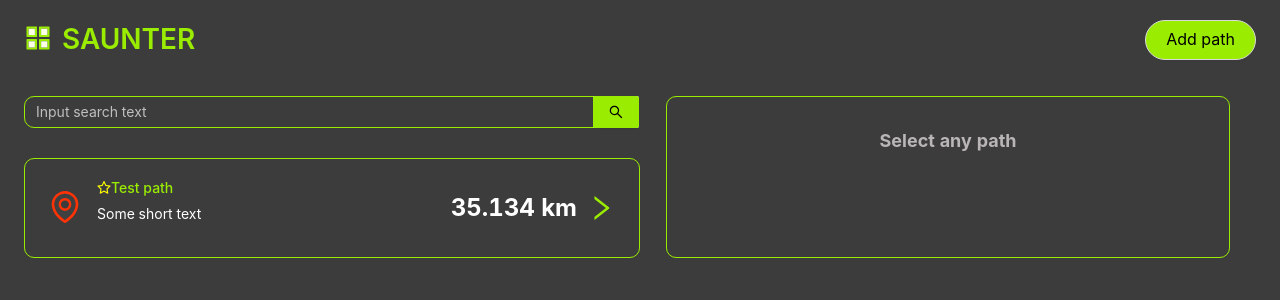
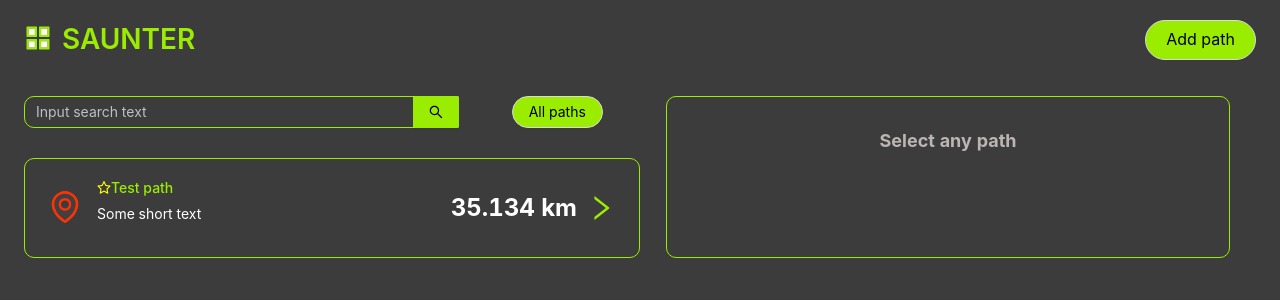
Before and after one commit to AndreyBaglai/Saunter, a React (Create React App) app: page / in a window 1280 px wide. Shown: the top 300 px of the page. Built offline with nearby package versions, Linux system fonts and the light colour scheme.

Commit message:
feat: add search paths by title

```diff
--- a/src/components/Form/FormModal.tsx
+++ b/src/components/Form/FormModal.tsx
@@ -62,6 +62,8 @@ export default function FormModal() {
   };
 
   const onCreatePath = (formData: any) => {
+    if (totalDistance === 0) return;
+
     const newPath: PathModel = {
       id: nanoid(),
       title: formData.title,
--- a/src/components/ListPaths/ListPaths.tsx
+++ b/src/components/ListPaths/ListPaths.tsx
@@ -10,9 +10,10 @@ import { PathModel } from '../../model/path-model';
 
 type ListPathPropsType = {
   paths: PathModel[];
+  isFiltered: boolean;
 };
 
-export default function ListPaths({ paths }: ListPathPropsType) {
+export default function ListPaths({ paths, isFiltered }: ListPathPropsType) {
   const pathsState = useSelector((state: StoreModel) => state.paths);
   const dispatch = useDispatch();
 
@@ -30,7 +31,7 @@ export default function ListPaths({ paths }: ListPathPropsType) {
   return (
     <List
       className={styles.list}
-      dataSource={pathsState}
+      dataSource={isFiltered ? paths : pathsState}
       bordered={true}
       locale={{
         emptyText: <Typography.Text className={styles.emptyText}>No more paths</Typography.Text>,
--- a/src/components/PathView/PathView.module.css
+++ b/src/components/PathView/PathView.module.css
@@ -30,3 +30,7 @@
   margin: 30px auto 0;
   text-align: center;
 }
+
+.fullDescription {
+  word-wrap: break-word;
+}
--- a/src/components/PathView/PathView.tsx
+++ b/src/components/PathView/PathView.tsx
@@ -38,7 +38,7 @@ export default function PathView() {
           title={pathInfo.title}
           extra={<h5 className={styles.distance}>{pathInfo.distance} km</h5>}
           style={{ width: '100%' }}>
-          <p>{pathInfo.description?.full}</p>
+          <p className={styles.fullDescription}>{pathInfo.description?.full}</p>
           <Map id="pathMap" isEdit={false} isSetMarkers={true} />
           <div className={styles.wrapperBtn}>
             <Button data-id={pathInfo.id} block type="link" onClick={onSetFavorite}>
--- a/src/components/PathsListWrapper/PathsListWrapper.tsx
+++ b/src/components/PathsListWrapper/PathsListWrapper.tsx
@@ -1,5 +1,5 @@
 import React, { useEffect, useState } from 'react';
-import { Col, Input } from 'antd';
+import { Col, Input, Row } from 'antd';
 
 import ListPaths from '../ListPaths/ListPaths';
 
@@ -7,33 +7,44 @@ import styles from './PathsListWrapper.module.css';
 import { StoreModel } from 'model/store-model';
 import { useSelector } from 'react-redux';
 import { PathModel } from 'model/path-model';
+import CustomButton from 'components/Button/CustomButton';
 
 export default function PathsListWrapper() {
   const pathsState = useSelector((state: StoreModel) => state.paths);
-  const [paths, setPaths] = useState(pathsState);
+  const [paths, setPaths] = useState<PathModel[]>(pathsState);
+  const [isFilter, setIsFilter] = useState(false);
 
+  const onFilterPaths = (value: string) => {
+    const filterPaths = pathsState.filter((path: PathModel) =>
+      path.title.toLowerCase().includes(value.toLowerCase()),
+    );
 
-  const onFilterPaths = (e: React.FormEvent<HTMLInputElement>) => {
-    const value = e.currentTarget.value;
-    const filterPaths = pathsState.filter((path: PathModel) => {
-      return (
-        path.title.toLowerCase().includes(value.toLowerCase()) ||
-        path.description.full.toLowerCase().includes(value.toLowerCase())
-      );
-    });
     setPaths(filterPaths);
+    setIsFilter(true);
   };
+
+  const onSetAllPathsToList = () => {
+    setPaths(pathsState);
+    setIsFilter(false);
+  }
 
   return (
     <Col span={12}>
-      <Input.Search
-        className={styles.inputSearch}
-        placeholder="Input search text"
-        onSearch={() => {}}
-        onInput={onFilterPaths}
-        enterButton
-      />
-      <ListPaths paths={paths} />
+      <Row>
+        <Col span={17}>
+          <Input.Search
+            className={styles.inputSearch}
+            placeholder="Input search text"
+            onSearch={onFilterPaths}
+            enterButton
+          />
+        </Col>
+        <Col span={5} offset={2}>
+          <CustomButton text="All paths" size="middle" shape="round" handleFunc={onSetAllPathsToList} />
+        </Col>
+      </Row>
+
+      <ListPaths paths={paths} isFiltered={isFilter}/>
     </Col>
   );
 }
--- a/src/store/pathsSlice.ts
+++ b/src/store/pathsSlice.ts
@@ -13,8 +13,8 @@ const initialState = [
     selected: false,
     distance: 35.134,
     directions: [
-      { lat: () => 48.453, lng: () => 35.9845 },
-      { lat: () => 48.443, lng: () => 34.9845 },
+      { lat: () => 48.4499013737848, lng: () => 34.98049320537708 },
+      { lat: () => 48.448591982505036, lng: () => 34.98019279796741 },
     ],
   },
 ];
--- a/src/store/store.ts
+++ b/src/store/store.ts
@@ -10,6 +10,6 @@ export default configureStore({
     paths: pathsReducer,
     form: formReducer,
     currentPath: currentPathReducer,
-    directions: directionsReducer
-  }
+    directions: directionsReducer,
+  },
 });
```
